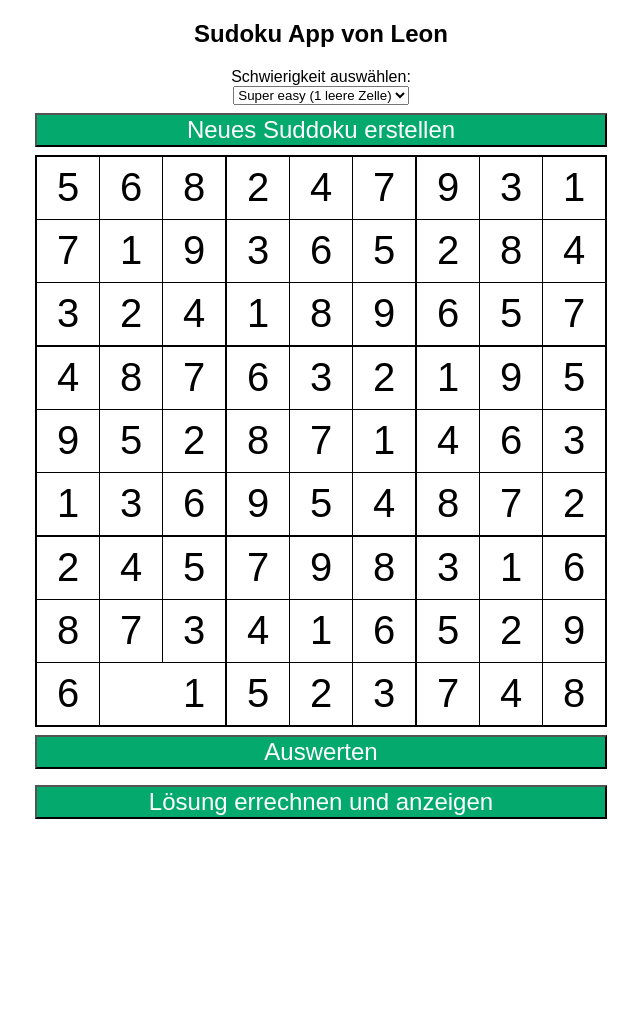
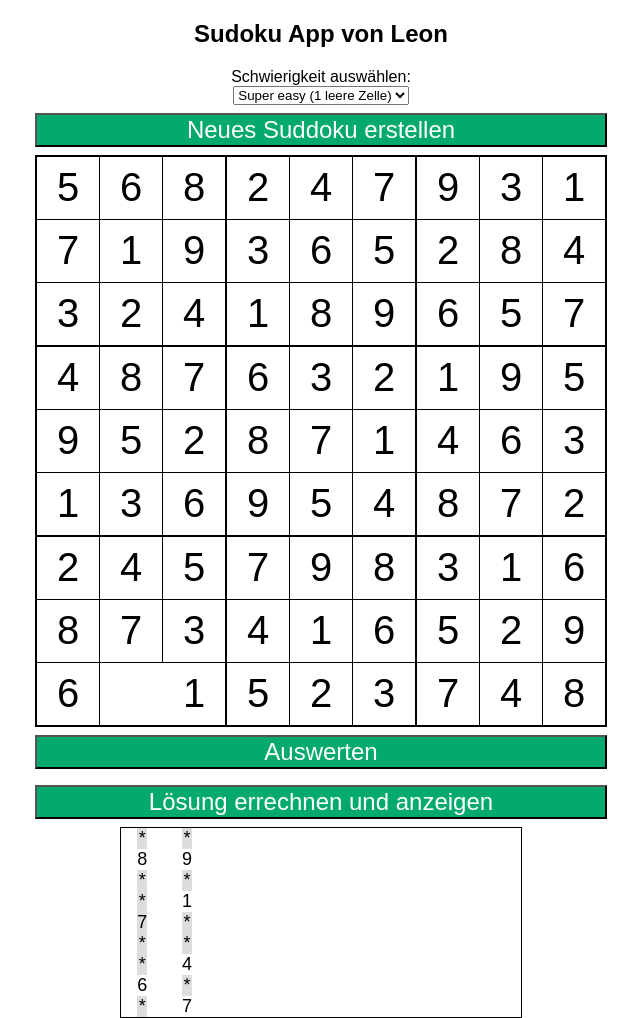
Before and after one commit to LeonLicher/Sudoku, a website with bundled scripts: page public/index.html in a window 1280 px wide. Shown: the whole page, without its empty margins (319-959 px from the left). Before the commit the page ends 827 px from the top, so only its background shows below. Built offline with nearby package versions, Linux system fonts and the light colour scheme.

Commit message:
trying out smth

```diff
--- a/public/index.html
+++ b/public/index.html
@@ -25,6 +25,43 @@
     <br>
     <button id="toggleButton" onclick="solve('Board')">Lösung errechnen und anzeigen</button>
     </div>
+    <div class="sudoku">
+        <div class="row">
+          <div class="cell empty">*</div>
+          <div class="cell">8</div>
+          <div class="cell empty">*</div>
+          <div class="cell empty">*</div>
+          <div class="cell empty">7</div>
+          <div class="cell empty">*</div>
+          <div class="cell empty">*</div>
+          <div class="cell">6</div>
+          <div class="cell empty">*</div>
+        </div>
+        <div class="row">
+          <div class="cell empty">*</div>
+          <div class="cell">9</div>
+          <div class="cell empty">*</div>
+          <div class="cell">1</div>
+          <div class="cell empty">*</div>
+          <div class="cell empty">*</div>
+          <div class="cell">4</div>
+          <div class="cell empty">*</div>
+          <div class="cell">7</div>
+        </div>
+        <!-- Repeat the above structure for the remaining rows -->
+        <div class="row">
+          <!-- Sixth row -->
+        </div>
+        <div class="row">
+          <!-- Seventh row -->
+        </div>
+        <div class="row">
+          <!-- Eighth row -->
+        </div>
+        <div class="row">
+          <!-- Ninth row -->
+        </div>
+      </div>
 
 
     <script defer type="module" src="scripts.js"></script>
--- a/public/styles.css
+++ b/public/styles.css
@@ -42,7 +42,7 @@ input {
     /* fill the td of table */
     width: 100%;
     height: 100%;
-    /* box-sizing: border-box; */
+    box-sizing: border-box;
     /* Remove arrows for input type digit */
     -moz-appearance: none;
     -ms-appearance: none;
@@ -95,3 +95,35 @@ tr:nth-child(3n) td {
 tr:first-child {
     border-bottom-width: 2px;
 }
+
+
+    /* CSS styles for the Sudoku grid */
+    .sudoku {
+        display: grid;
+        grid-template-columns: repeat(9, 1fr);
+        gap: 2px;
+        border: 1px solid #000;
+        width: 400px; /* Adjust the width as needed */
+        margin: 0 auto; /* Center the grid horizontally */
+      }
+
+      .cell {
+        display: flex;
+        align-items: center;
+        justify-content: center;
+        font-size: 18px;
+        background-color: #fff;
+      }
+
+      input {
+        width: 100%;
+        height: 100%;
+        border: none;
+        text-align: center;
+        font-size: 18px;
+      }
+
+      /* CSS styles for the empty cells */
+      .empty {
+        background-color: #ddd;
+      }
```
